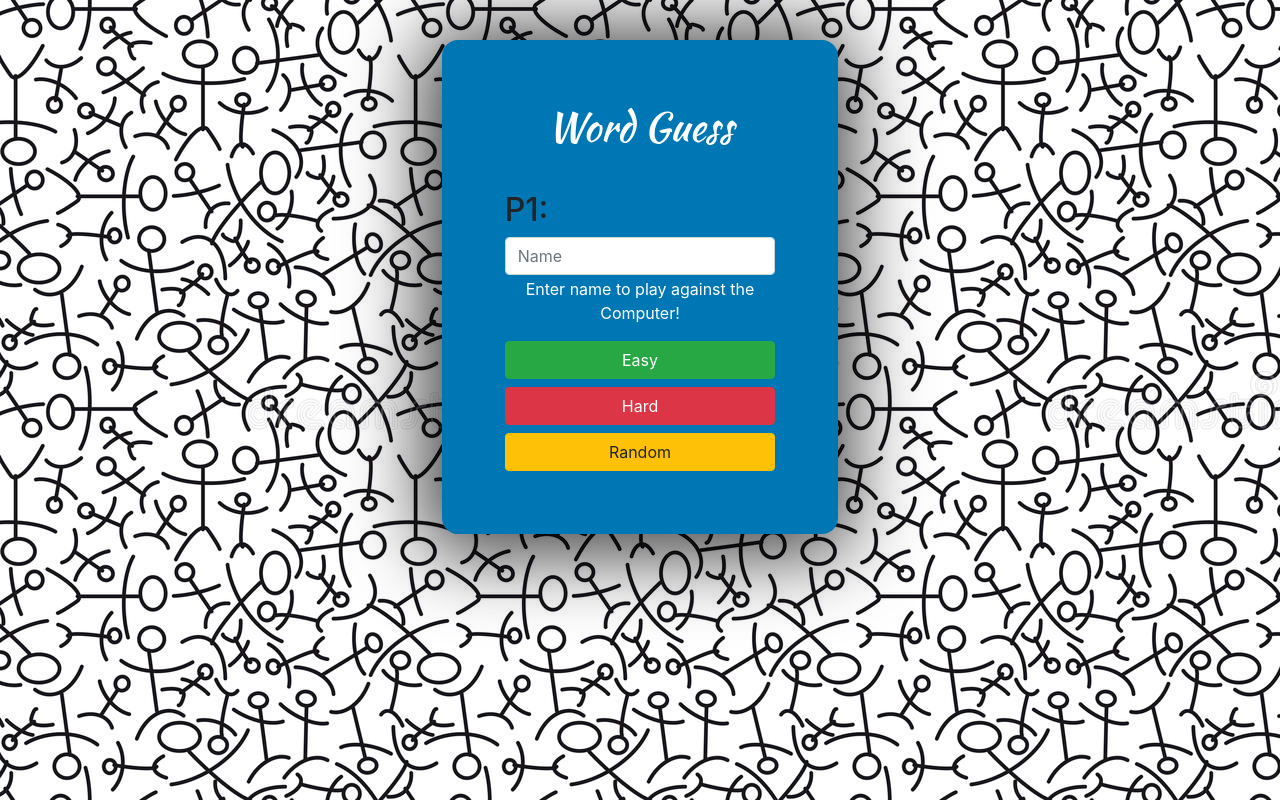
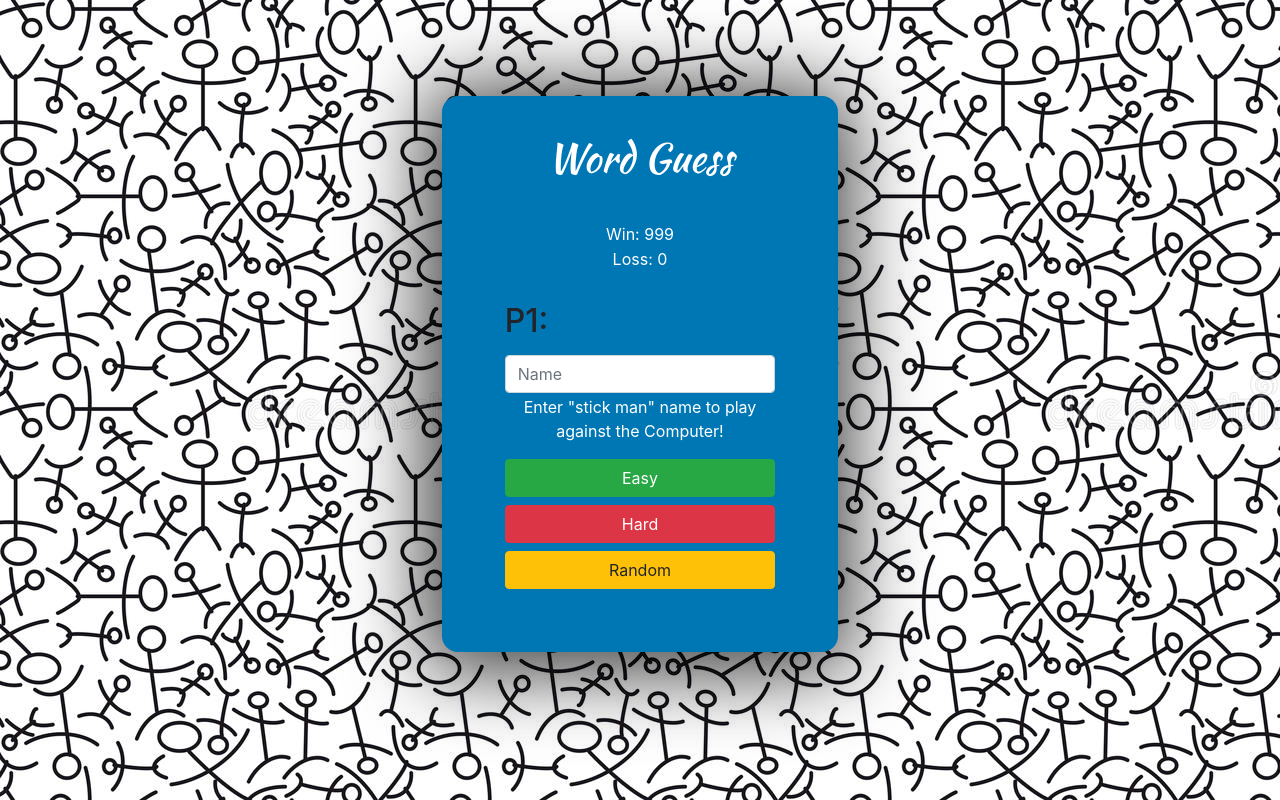
Before and after one commit to rrconey/wordGuesser, a React app: page / in a window 1280 px wide. Built offline with nearby package versions, Linux system fonts and the light colour scheme; no server answers; a web font is replaced by a local one.

Commit message:
adds name styling

```diff
--- a/css/style.css
+++ b/css/style.css
@@ -1,5 +1,7 @@
  body {
-     background-color: #0077b5;
+     background: url(../img/stickMen.jpg) repeat;
+     width: 100%;
+     height: 100vh;
 }
  div .letterBox {
      background-color: red font-size: 30px;
@@ -12,11 +14,9 @@ body {
      width: 100%;
      margin-bottom: 10%;
 }
-
  #profile {
      border-radius: 3px;
 }
-
  .char {
      margin-left: 14px
 }
@@ -27,16 +27,12 @@ body {
  .gameover-heading {
      color: #873534
 }
- body {
-    background: url(../img/stickMen.jpg) repeat;
-     width: 100%;
-     height: 100vh;
-}
+
  .form-container {
      border: 3px solid #0077b5;
      padding: 60px 60px;
      background-color: #0077b5;
-     margin-top: 5vh;
+     margin-top: 12vh;
      -webkit-box-shadow: -3px 6px 78px 15px rgba(0,0,0,0.75);
      -moz-box-shadow: -3px 6px 78px 15px rgba(0,0,0,0.75);
      box-shadow: -3px 6px 78px 15px rgba(0,0,0,0.75);
@@ -75,7 +71,6 @@ body {
     /* Allow the centering to work */
      margin: 0 auto;
 }
-
  ul#horizontal-list {
      list-style: none;
      text-align: center;
@@ -84,37 +79,24 @@ body {
      padding: 0px;
      padding-top: 20px;
 }
-
  ul#horizontal-list li {
      display: inline;
 }
-
-
-
-
-
-/*trying out*/
  .wrapperExample3 {
      display: grid;
      grid-template-columns: 1fr 1fr 1fr 1fr 1fr 1fr 1fr 1fr 1fr;
 }
-
-
  .wrapperExample3 {
      border: 0.3px solid #f76707;
      border-radius: 2px;
      background-color: #fff4e6;
 }
-
-
  .nestedExample3 {
      border: 1px solid #ffec99;
      border-radius: 5px;
      background-color: #fff9db;
      padding: 2px;
 }
-
-
  .normal {
      border: 1px solid #ffa94d;
      border-radius: 1px;
@@ -131,7 +113,6 @@ body {
      color: #fff;
      text-align: center
 }
-
  .correct {
      border: 1px solid #ffa94d;
      border-radius: 1px;
@@ -140,24 +121,31 @@ body {
      color: #fff;
      text-align: center
 }
-
  #mainTitle {
      font-family: 'Mukta', sans-serif;
      font-family: 'Kaushan Script', cursive;
+     margin-top: -25px;
 }
-
  .win-heading {
      color: #28a745;
 }
-
-
  .menu_input {
      margin-top: 25px;
 }
-
-
  .game_submit {
      border-radius: 3px;
-   margin:  10px auto;
+     margin: 10px auto;
      display: block;
 }
+
+.scoreboard-loss {
+     margin-top: -15px;
+
+}
+ /* @font-face kit by Fonts2u (http://www.fonts2u.com) */
+ @font-face {font-family:"Stick Figures";src:url("1-26d83.eot?") format("eot"),url("1-26d83.woff") format("woff"),url("1-26d83.ttf") format("truetype"),url("1-26d83.svg#Stick_Figures") format("svg");font-weight:400;font-style:normal;}
+.stick {
+     font-family:"Stick Figures";
+     color:#fff;
+     font-size: 50px;
+}
--- a/package.json
+++ b/package.json
@@ -36,6 +36,7 @@
     "express": "^4.16.3",
     "mongodb": "^3.1.4",
     "mongoose": "^5.2.10",
+    "mysql": "^2.16.0",
     "react": "^16.4.2",
     "react-dom": "^16.4.2"
   }
--- a/src/Menu.js
+++ b/src/Menu.js
@@ -3,7 +3,7 @@ console.log('you got this!')
 import React, {Component} from "react";
 import ReactDOM from "react-dom";
 import dummyData from '../data/dummyData'
-
+import ScoreBoard from './ScoreBoard'
 export default class Menu extends Component {
   constructor(props) {
     super(props);
@@ -15,10 +15,11 @@ export default class Menu extends Component {
       			<div className='col-md-4 col-sm-4 col-xs-12'>
 	      			<form className="form-container" onSubmit={this.props.handleSubmit}>
 						<h1 id="mainTitle"> Word Guess </h1>
-	      			<h2>P1: {this.props.playerName}</h2>
+						<ScoreBoard wins={this.props.wins} loss={this.props.loss}/>
+	      			<h2>P1: <span className='stick'>{this.props.playerName}</span></h2>
 				  	<div className="form-group">
 					    <input type="text" maxLength="9" className="form-control" placeholder="Name" onChange={ (event) => this.props.nameChange(event.target.value)}/>
-					    <p>Enter name to play against the Computer!</p>
+					    <p>Enter "stick man" name to play against the Computer!</p>
 				  	</div>
 				  	<div>
 					  <button type="submit" onClick={() => this.props.difficultyClick('easy')} className="btn btn-success btn-block">Easy</button>
--- /dev/null
+++ b/src/ScoreBoard.js
@@ -0,0 +1,17 @@
+console.log('you got this!')
+
+import React, {Component} from "react";
+import ReactDOM from "react-dom";
+import dummyData from '../data/dummyData'
+
+
+
+const ScoreBoard = (props) => {
+  return (
+    <div>
+      <p className='scoreboard-win'>Win: {props.wins}</p>
+      <p className='scoreboard-loss'>Loss: {props.loss}</p>
+    </div>)
+};
+
+export default ScoreBoard;
--- a/src/index.js
+++ b/src/index.js
@@ -10,25 +10,10 @@ import Loss from './Loss';
 
 
 class App extends React.Component {
-	componentDidMount(){
-	  jQuery.ajax({
-	  url: 'http://app.linkedin-reach.io/words',
-	  success: (data) => {
-	    const allData = data.split('\n');
-        let randomNum = Math.floor(Math.random()*allData.length)
-        let randomWord = allData[randomNum];
-	     this.setState({
-	    	api: allData,
-	    	currentWord:  randomWord.toUpperCase(), randomNum: randomNum})
-	    }
-	  })
-
-
-  }
-
   constructor(props) {
     super(props);
     this.state = {
+      posts: [],
       randomNum: 0,
     	currentWord: '',
     	api: [],
@@ -49,13 +34,38 @@ class App extends React.Component {
       mostUsed: 'etaoinsr',
       container: [],
       easyWords: [],
-      hardWords: []
+      hardWords: [],
+      allTimeWins: 999,
+      allTimeLoss: 0
     };
   this.changeName = this.changeName.bind(this);
   this.menuSubmit = this.menuSubmit.bind(this);
   this.handleSubmit = this.handleSubmit.bind(this);
   this.guessLetter = this.guessLetter.bind(this);
   this.difficultyClick = this.difficultyClick.bind(this);
+
+  }
+
+  componentDidMount(){
+    jQuery.ajax({
+    url: 'http://app.linkedin-reach.io/words',
+    success: (data) => {
+      const allData = data.split('\n');
+        let randomNum = Math.floor(Math.random()*allData.length)
+        let randomWord = allData[randomNum];
+       this.setState({
+        api: allData,
+        currentWord:  randomWord.toUpperCase(), randomNum: randomNum})
+      }
+    })
+
+
+    // jQuery.ajax({url:'http://localhost:3000/',
+    //   success: (data) => {
+    //     console.log('data here', data)
+    //   }
+    // })
+
 
   }
 
@@ -225,10 +235,10 @@ class App extends React.Component {
 
   }
 
-  checkMatch(letter) {
-    console.log('letter clicked in checkMatch' + letter)
+  // checkMatch(letter) {
+  //   console.log('letter clicked in checkMatch' + letter)
 
-  }
+  // }
 
   handleSubmit(event) {
     this.setState({spaces: this.createSpaces()})
@@ -248,7 +258,7 @@ class App extends React.Component {
   render() {
   	console.log('rendered Data: ', this.state.api[100])
     let currentPage;
-  	if( this.state.menuPage) {currentPage = <Menu difficultyClick={this.difficultyClick}handleSubmit={this.handleSubmit} menuSubmit={this.menuSubmit} playerName={this.state.playerName} nameChange={this.changeName} /> }
+  	if( this.state.menuPage) {currentPage = <Menu wins={this.state.allTimeWins} loss={this.state.allTimeLoss} difficultyClick={this.difficultyClick}handleSubmit={this.handleSubmit} menuSubmit={this.menuSubmit} playerName={this.state.playerName} nameChange={this.changeName} /> }
     if( this.state.gamePage) {currentPage = <Game guessWord={this.guessWord} wrongCount={this.state.wrongCount} guessLetter={this.guessLetter} playerName={this.state.playerName} currentWord={this.state.currentWord} spaces={this.state.spaces}/> }
     if( this.state.gameOver) {currentPage = <Loss currentWord={this.state.currentWord} />}
     if( this.state.win) {currentPage = <Win currentWord={this.state.currentWord} />}
```
Also changed, not shown: server/server.js (added, +32 -0 lines), css/1-26d83.ttf (added), 1 other file. Lines whose indentation alone changed are shown as unchanged.
